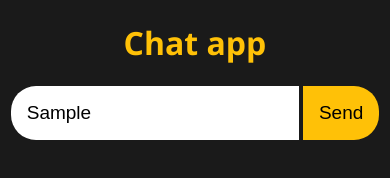
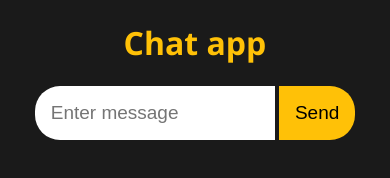
Before and after one commit to ShirazMuhd/Socket-chat-app, a website: page public/index.html in a window 390 px wide. Both pictures are taken after typing "Sample" into the empty fields and a click on the button "Send". Drawn offline with nearby package versions, Linux system fonts and the light colour scheme; no server answers.

Commit message:
issue fixed

```diff
--- a/package.json
+++ b/package.json
@@ -5,7 +5,7 @@
   "main": "index.js",
   "scripts": {
     "test": "echo \"Error: no test specified\" && exit 1",
-    "start": "node index.js"
+    "start": "nodemon index.js"
   },
   "author": "",
   "license": "ISC",
--- a/public/index.html
+++ b/public/index.html
@@ -49,6 +49,12 @@
           font-size: 15px;
           margin-top: 1rem;
       }
+      @media (max-width:800px){
+          .inp{
+            width: 15rem;
+          }
+
+      }
     </style>
     <center>
       <h1>Chat app</h1>
@@ -73,8 +79,8 @@
         .getElementById("button")
         .addEventListener("click", () => {
           var msg = document.getElementById("data").value;
-          console.log(msg);
           socket.emit("message", msg);
+          document.getElementById("data").value="";
         });
         socket.on('in-msg',(data)=>{
             var gag=document.createElement('button')
```
Also changed, not shown: index.js (+2 -5 lines).
